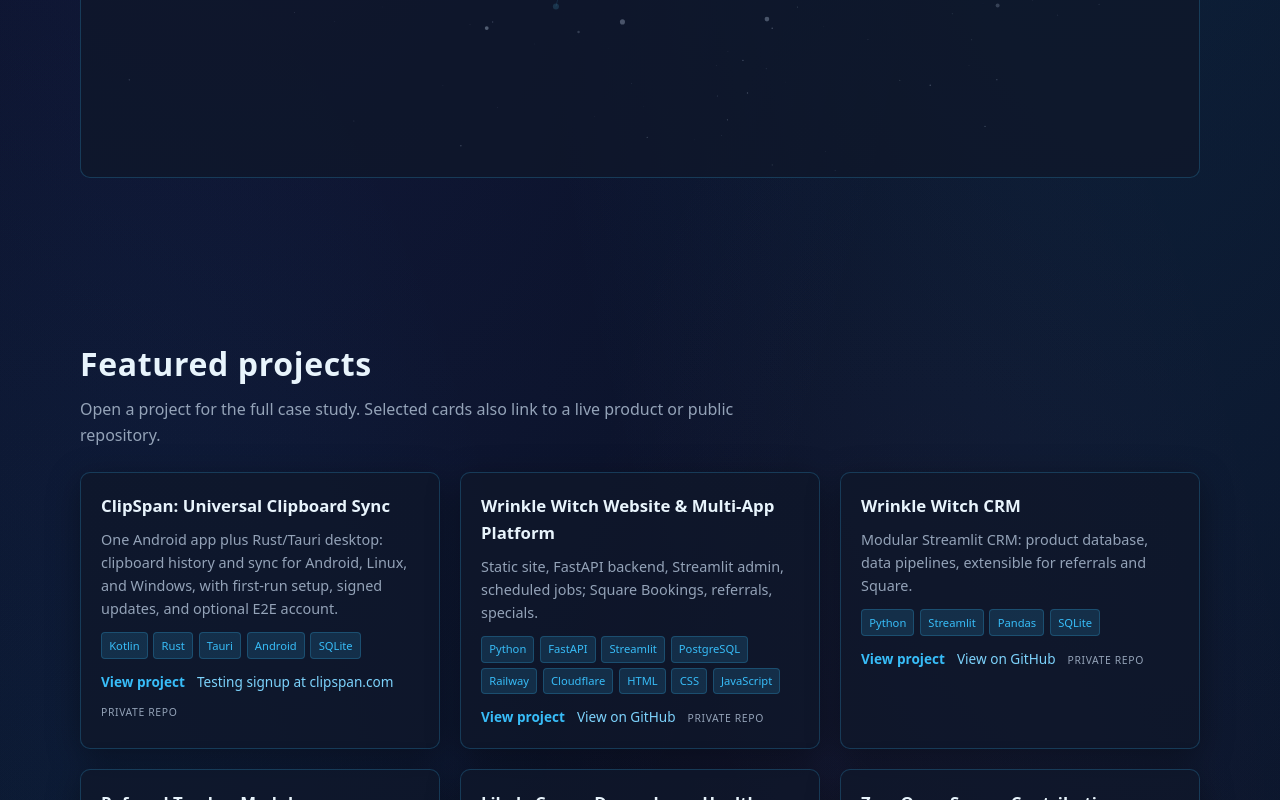
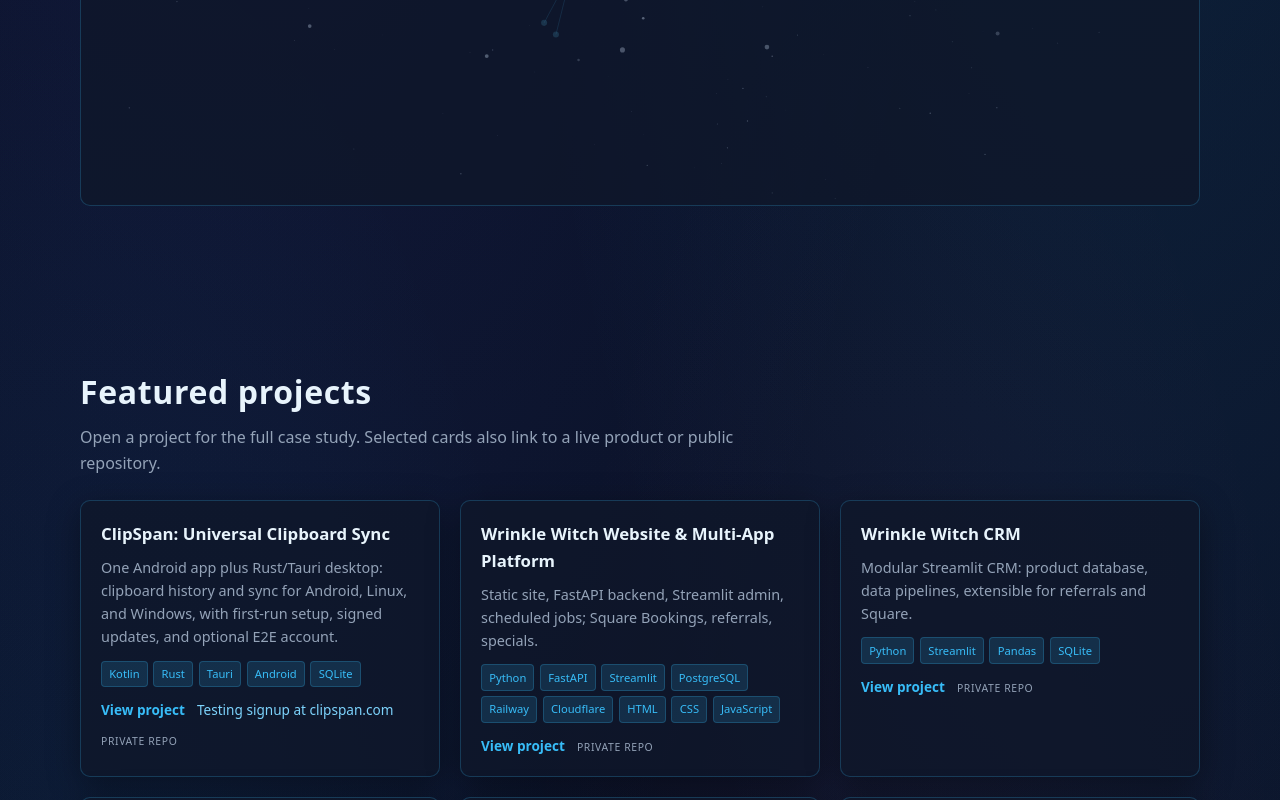
Before and after one commit to JeremyB-py/JeremyB-pydev_Portfolio, a website built with Vite: page site/index.html in a window 1280 px wide. Shown: the part 2000-2800 px from the top of the page. Built offline with nearby package versions, Linux system fonts and the light colour scheme.

Commit message:
Update site content and project metadata for clarity and accuracy
- Revised theme switcher titles and hints for improved user understanding.
- Enhanced the hero section subtitle to better describe current projects.
- Cleared out outdated write-up URLs in project JSON entries to streamline information.
- Updated logic in main.ts to conditionally display GitHub links based on project privacy and URL validation.

```diff
--- a/site/index.html
+++ b/site/index.html
@@ -102,10 +102,10 @@
               class="theme-switcher"
               role="group"
               aria-label="Visual theme"
-              title="Themes: deliberate UI exercise—same structure, different presentation."
+              title="Themes: versitile and adaptable UI."
             >
               <p class="theme-switcher__hint">
-                Themes: deliberate UI exercise - same structure, different presentation.
+                Themes: versitile and adaptable UI.
               </p>
               <div class="theme-buttons" id="theme-buttons"></div>
             </div>
@@ -121,7 +121,7 @@
               <h1 id="hero-title" class="hero__title">Full Stack Python Engineer</h1>
             </div>
             <p class="hero__subtitle">
-              Web apps, automation, and LLM-enabled tools — plus
+              I build web and mobile apps, automation, and LLM-enabled tools. I'm currently building
               <a href="projects/clipspan/">ClipSpan</a>, a local-first clipboard product for Android, Linux, and
               Windows.
             </p>
--- a/site/public/projects.json
+++ b/site/public/projects.json
@@ -6,7 +6,7 @@
     "title": "Wrinkle Witch Website & Multi-App Platform",
     "summary": "Static site, FastAPI backend, Streamlit admin, scheduled jobs; Square Bookings, referrals, specials.",
     "tech": ["Python", "FastAPI", "Streamlit", "PostgreSQL", "Railway", "Cloudflare", "HTML", "CSS", "JavaScript"],
-    "writeUpUrl": "https://jeremyb.dev/projects/wrinkle-website/",
+    "writeUpUrl": "",
     "private": true,
     "orbitTier": "featured",
     "orbitGroup": null,
@@ -19,7 +19,7 @@
     "title": "Wrinkle Witch CRM",
     "summary": "Modular Streamlit CRM: product database, data pipelines, extensible for referrals and Square.",
     "tech": ["Python", "Streamlit", "Pandas", "SQLite"],
-    "writeUpUrl": "https://jeremyb.dev/projects/wrinkle-crm/",
+    "writeUpUrl": "",
     "private": true,
     "orbitTier": "featured",
     "orbitGroup": null,
@@ -32,7 +32,7 @@
     "title": "Referral Tracker Module",
     "summary": "Referral tracking, PDF cards, session-state control, CSV sync; integrated in the multi-app platform.",
     "tech": ["Python", "Streamlit", "Pillow", "FPDF"],
-    "writeUpUrl": "https://jeremyb.dev/projects/referral-tracker/",
+    "writeUpUrl": "",
     "private": true,
     "orbitTier": "featured",
     "orbitGroup": null,
@@ -45,7 +45,7 @@
     "title": "Likely Cause: Dependency Health Dashboard",
     "summary": "Mobile-first incident triage: custom health monitors, provider status, rule-based likely cause.",
     "tech": ["Python", "FastAPI", "React Native", "Expo", "PostgreSQL", "Docker"],
-    "writeUpUrl": "https://github.com/JeremyB-py/health_check_app",
+    "writeUpUrl": "",
     "private": true,
     "orbitTier": "featured",
     "orbitGroup": null,
@@ -86,7 +86,7 @@
     "title": "Continuous Learning AI Prototype",
     "summary": "Experimental AI evolution: knowledge bases, checkpointing, rollback, rule-based adaptation.",
     "tech": ["Python", "JSON", "Modular design"],
-    "writeUpUrl": "https://jeremyb.dev/projects/claip/",
+    "writeUpUrl": "https://github.com/JeremyB-py/Continuous_Learning_AI_Prototype",
     "private": false,
     "orbitTier": "archive",
     "orbitGroup": "archive-lab",
@@ -99,7 +99,7 @@
     "title": "Toy Blockchain",
     "summary": "Proof-of-work, transaction pool, and node sync in Python.",
     "tech": ["Python", "Flask", "Hashlib"],
-    "writeUpUrl": "https://jeremyb.dev/projects/blockchain/",
+    "writeUpUrl": "",
     "private": true,
     "orbitTier": "archive",
     "orbitGroup": "archive-lab",
@@ -112,7 +112,7 @@
     "title": "Agricultural Forecasting Dashboard",
     "summary": "Crop yield forecasting with regression, ARIMA, EDA, and Matplotlib visualizations.",
     "tech": ["Python", "Pandas", "Scikit-Learn", "Statsmodels"],
-    "writeUpUrl": "https://jeremyb.dev/projects/agricultural/",
+    "writeUpUrl": "https://github.com/JeremyB-py/Agricultural_Testing",
     "private": false,
     "orbitTier": "archive",
     "orbitGroup": "archive-lab",
@@ -125,7 +125,7 @@
     "title": "Power BI Non-Profit Dashboard",
     "summary": "Multi-page dashboard for donor, event, and volunteer metrics with scalable data model.",
     "tech": ["Power BI", "Power Query", "DAX"],
-    "writeUpUrl": "https://jeremyb.dev/projects/powerbi/",
+    "writeUpUrl": "https://github.com/JeremyB-py/Non-Profit_Funds",
     "private": false,
     "orbitTier": "archive",
     "orbitGroup": "archive-lab",
--- a/site/src/main.ts
+++ b/site/src/main.ts
@@ -80,8 +80,10 @@ function renderProjects(projects: ProjectJson[]): void {
       const liveLink = live
         ? `<a href="${escapeHtml(live)}" target="_blank" rel="noopener noreferrer">${escapeHtml(liveLabel)}</a>`
         : '';
-      const writeUpLink = writeUp
-        ? `<a href="${escapeHtml(writeUp)}" target="_blank" rel="noopener noreferrer">View on GitHub</a>`
+      const githubUrl =
+        !p.private && writeUp && new URL(writeUp).hostname === 'github.com' ? writeUp : null;
+      const writeUpLink = githubUrl
+        ? `<a href="${escapeHtml(githubUrl)}" target="_blank" rel="noopener noreferrer">View on GitHub</a>`
         : '';
       return `
     <article class="project-card" id="project-${escapeHtml(domId)}">
```
